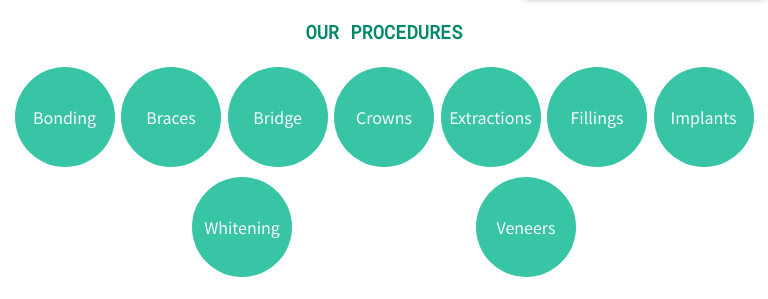
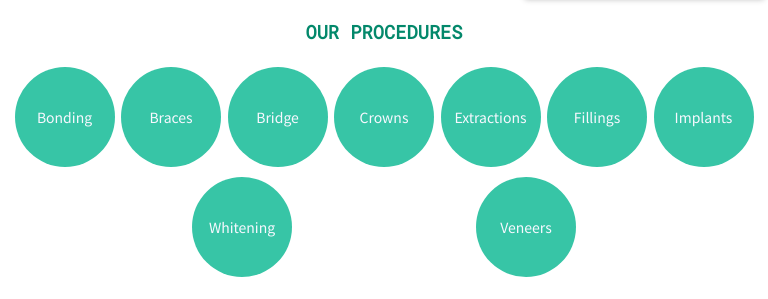
Before and after one commit to mirceaiscoding/Proiect-Technici-WEB, a plain HTML site: page index.html in a window 768 px wide. Shown: the part 1441-1740 px from the top of the page. Drawn offline with Linux system fonts and the light colour scheme.

Commit message:
Redisign circles for smaller screens

```diff
--- a/styles.css
+++ b/styles.css
@@ -97,6 +97,13 @@
     .menu-item {
         font-size: 12px;
     }
+
+    .circle{
+        width: 80px;
+        height: 80px;
+        line-height: 80px;
+        font-size: 14px;
+    }
 }
 
 @media (min-width:768px) {
@@ -164,7 +171,9 @@
 
     .circle {
         transition: backgroung-color 1s ease;
-
+        width: 100px;
+        height: 100px;
+        line-height: 100px;
     }
 
     .circle:hover {
@@ -246,11 +255,8 @@ a {
     transition: background-color 1s ease;
     color: ghostwhite;
     background-color: #37c5a6;
-    line-height: 100px;
     text-decoration: none;
     display: block;
-    width: 100px;
-    height: 100px;
     border-radius: 50%;
     text-align: center;
     margin-bottom: 10px;
```
